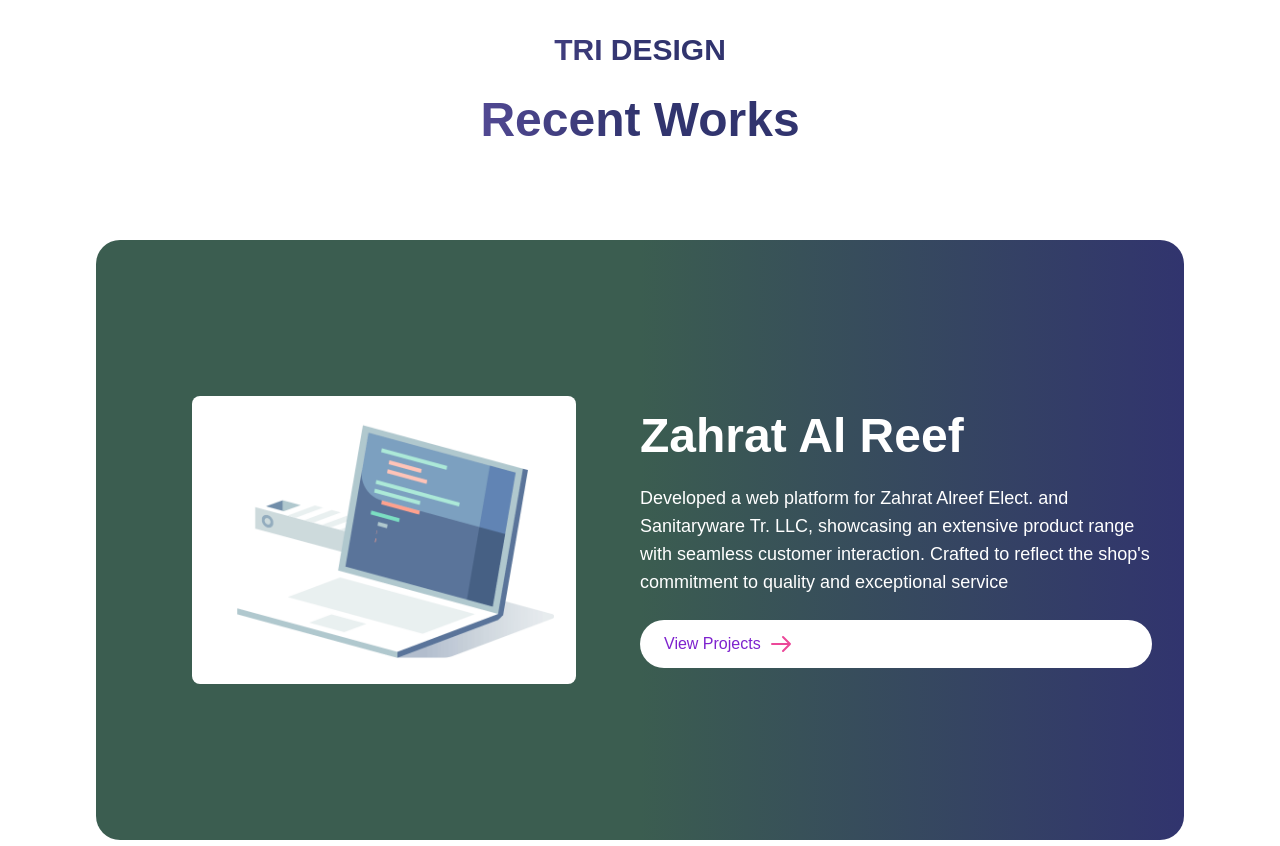
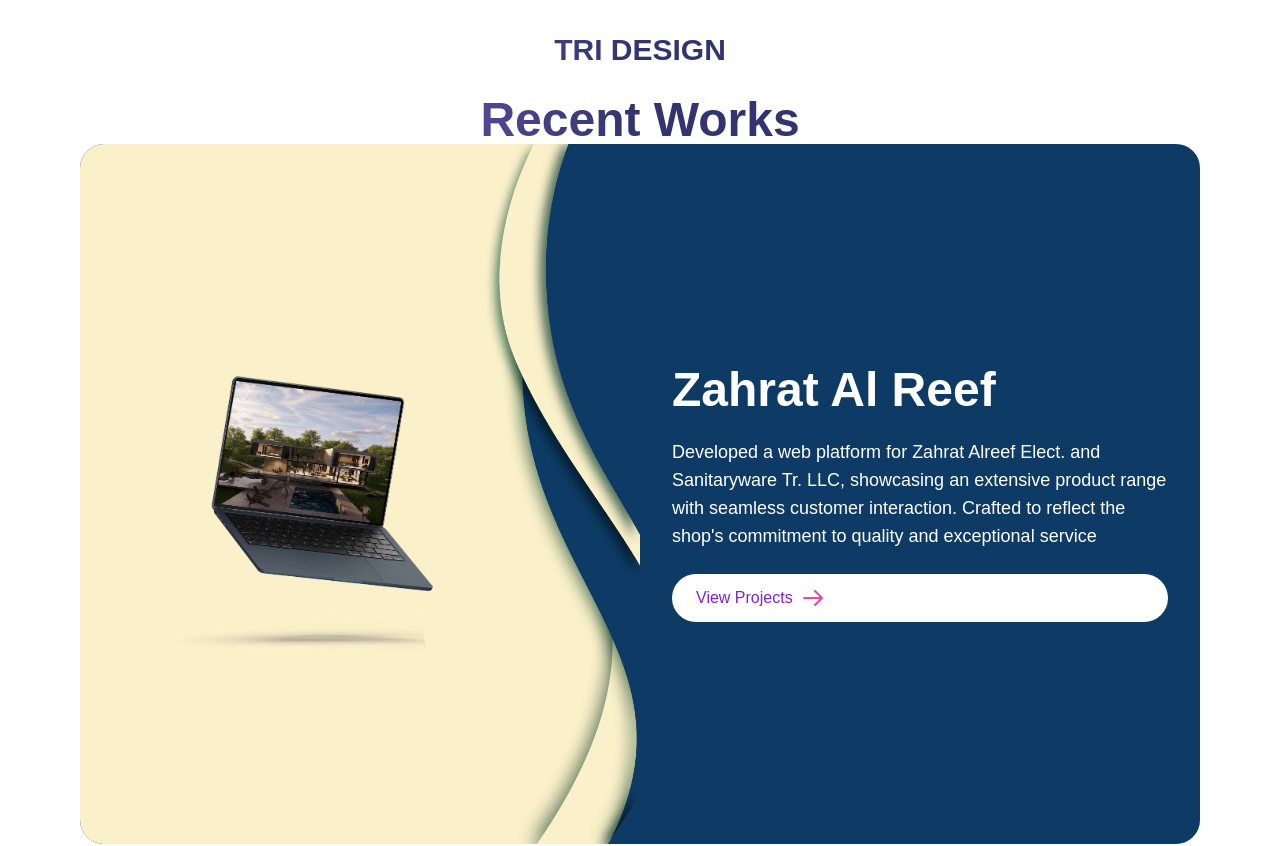
Before and after one commit to safwanpm/TRIDesign, a Next.js app: page /website in a window 1280 px wide. Shown: the top 846 px of the page. Built offline with nearby package versions, Linux system fonts and the light colour scheme.

Commit message:
updation

```diff
--- a/app/components/Contact.js
+++ b/app/components/Contact.js
@@ -51,11 +51,11 @@
                 </div>
             </div>
 
-            <div className="sm:mt-8">
+            {/* <div className="sm:mt-8">
                 <a className="p-4 md:p-10 bg-primary-gradient rounded-full shadow-lg">
                     <span className="text-white text-2xl">↗️</span>
                 </a>
-            </div>
+            </div> */}
         </div>
     );
 };
--- a/app/components/ThreeD.js
+++ b/app/components/ThreeD.js
@@ -40,7 +40,7 @@
           className="hidden md:block absolute  left-0 md:h-[700px]  "
         />
          <img
-         src="/images/laptop.png" // Replace with your image path
+         src="/images/laptop-min.png" // Replace with your image path
           alt="Website Showcase"
           className="w-3/4 md:w-3/4 rounded-lg"
         />
--- a/app/components/WebDev.js
+++ b/app/components/WebDev.js
@@ -14,7 +14,7 @@
 
         {/* Main Image */}
         <img
-          src="/images/laptop.png" // Replace with your image path
+          src="/images/laptop-min.png" // Replace with your image path
           alt="Website Showcase"
           className="w-3/4 md:w-3/4 rounded-lg overflow-hidden "
         />
--- a/app/website/page.js
+++ b/app/website/page.js
@@ -6,24 +6,31 @@
 function Website() {
   return (
     <>
-     <Navbar/>
-      <div className='px-8 md:px-24 mt-24'>
+      <Navbar />
+      <div className='px-8 md:px-20 mt-24'>
         <h2 className=" text-center text-5xl font-bold text-transparent bg-clip-text bg-primary-gradient">
           Recent Works
         </h2>
-        <section className=" mt-24 flex flex-col md:flex-row items-center justify-between  bg-zahrat-gradient w-full md:h-[600px]  p-8 rounded-3xl">
+        <section className="  flex flex-col md:flex-row items-center justify-between  bg-[#0d3b66] w-full md:h-[700px]   rounded-3xl">
+          {/* Left Side: Image */}
+          <div className="relative md:w-2/4 flex flex-col justify-center items-center bg-[#faf0ca] md:h-[700px] md:rounded-s-3xl">
+            {/* Top Image */}
+            <img
+              src="/images/Back 2.png" // Replace with your top image path
+              alt="Top Banner"
+              className="hidden md:block absolute  right-0 md:h-[700px]  "
+            />
 
-      {/* Left Side: Image */}
-      <div className="md:w-2/4 flex justify-center items-center">
+            {/* Main Image */}
             <img
-         src="/images/lap.gif" // Replace with your image path
+              src="/images/laptop-min.png" // Replace with your image path
               alt="Website Showcase"
-          className="w-3/4 md:w-3/4 rounded-lg"
+              className="w-3/4 md:w-3/4 rounded-lg overflow-hidden "
             />
           </div>
 
           {/* Right Side: Text and Tags */}
-      <div className="md:w-2/4  text-white mt-8 md:mt-0">
+          <div className="md:w-2/4  text-white mt-8 md:mt-0 p-8">
             <h2 className="text-4xl md:text-5xl font-bold mb-6">Zahrat Al Reef</h2>
 
             <p className="text-lg mb-6">
@@ -40,8 +47,8 @@
           </div>
         </section>
       </div>
-    <Contact/>
-    <Footer/>
+      <Contact />
+      <Footer />
     </>
 
   )
```
Also changed, not shown: public/images/Laptop-min.png (added). Lines whose indentation alone changed are shown as unchanged.
